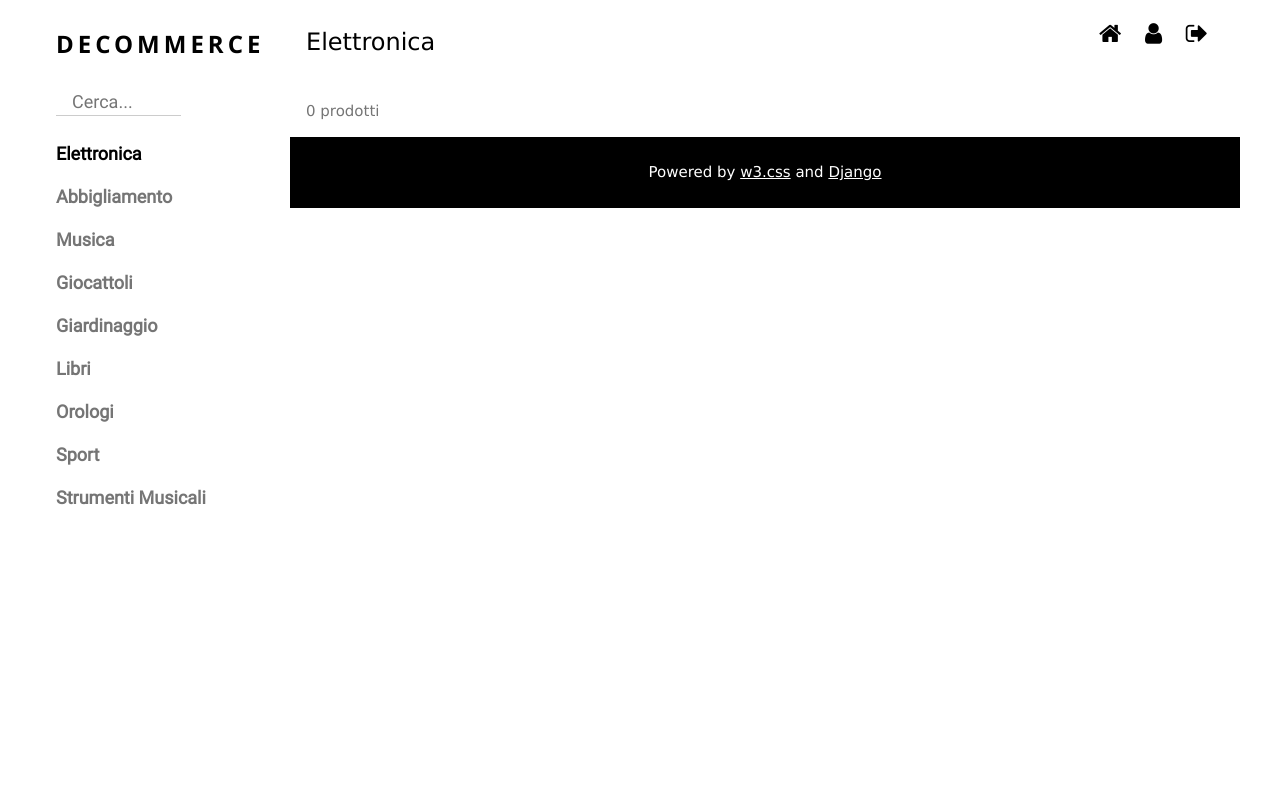
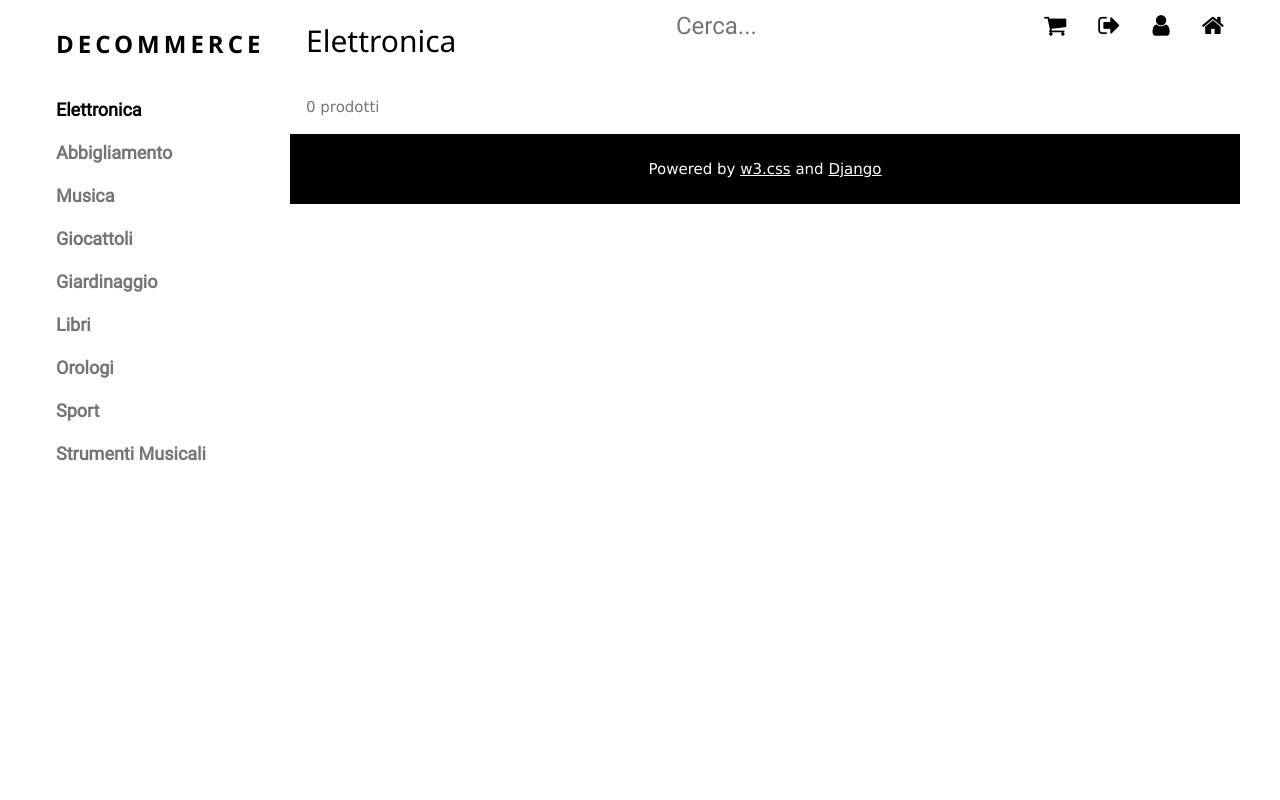
Before and after one commit to gi3o/DecommerceDede, a Django app: page /category/1/ in a window 1280 px wide. Run offline with Django 3.2, Linux system fonts and the light colour scheme; a user stored in the database is signed in; data comes from the database, SQL or seed files in the repository; both versions use the stored data as it was after the commit.

Commit message:
Visualizzazione profilo utente Migliorata la gestione delle views

```diff
--- a/decommerce/context_processor.py
+++ b/decommerce/context_processor.py
@@ -3,7 +3,11 @@ from .models import *
 def base_context(request):
     context = {'categories': Category.objects.all()}
     user = request.user
-    if UserProfile.objects.filter(user = user).exists():
+    if request.user.is_authenticated() and UserProfile.objects.filter(user = user).exists():
         buyer = UserProfile.objects.get(user = user)
+        cart = []
+        for item in buyer.cart.all():
+            if item.product in cart:
+                product = list.pop()
         context.update({'cart': buyer.cart.all(), 'cart_total': buyer.cart_total})
     return context
--- a/decommerce/forms.py
+++ b/decommerce/forms.py
@@ -54,12 +54,17 @@ class RegisterForm(forms.Form):
                                  required= False)
 
 class UploadProductForm(ModelForm):
+    tags = forms.CharField(max_length= 100,
+                           widget= TextInput(attrs= {'class': 'w3-input',
+                                      'placeholder': 'Tags (separa ogni tag con una virgola e uno spazio, es. "musica, cd")',
+                                      'maxlength':'100'}))
+
     class Meta:
         model = Product
         fields = ['name', 'category', 'details', 'price', 'image', 'stock']
         widgets = {
             'name':TextInput(attrs={'class':'w3-input', 'placeholder':'Nome Prodotto'}),
-            'category': Select(choices = Category.objects.all(), attrs={'class':'w3-select w3-input'}),
+            'category': Select(choices = Category.objects.all(), attrs={'class':'w3-select w3-input', 'title': 'Categoria'}),
             'details': Textarea(attrs={'class':'w3-input', 'placeholder':'Dettagli'}),
             'price': NumberInput(attrs={'class':'w3-input'}),
             'stock': NumberInput(attrs={'class':'w3-input'}),
--- a/decommerce/templates/decommerce/base.html
+++ b/decommerce/templates/decommerce/base.html
@@ -16,8 +16,8 @@
     <link rel="stylesheet" type="text/css"
           href="https://cdnjs.cloudflare.com/ajax/libs/font-awesome/4.7.0/css/font-awesome.min.css">
     <link rel="stylesheet" type="text/css" href="{% static 'decommerce/base.css' %}">
-    <link rel="icon" type="image/png" href="{% static 'decommerce/favicon-32x32.png' %}" sizes="32x32" />
-    <link rel="icon" type="image/png" href="{% static 'decommerce/favicon-16x16.png' %}" sizes="16x16" />
+    <link rel="icon" type="image/png" href="{% static 'decommerce/favicon-32x32.png' %}" sizes="32x32"/>
+    <link rel="icon" type="image/png" href="{% static 'decommerce/favicon-16x16.png' %}" sizes="16x16"/>
     <style>
         {% block style %}{% endblock %}
     </style>
@@ -30,14 +30,10 @@
 <nav class="w3-sidebar w3-bar-block w3-white w3-collapse w3-top" style="z-index:3;width: 250px;" id="mySidebar">
     <div class="w3-container w3-display-container w3-padding-16">
         <i onclick="w3_close()" class="fa fa-remove w3-hide-large w3-button w3-display-topright"></i>
-        <a href="{% url 'decommerce:index' %}" title="DECOMMERCE | Home" style="text-decoration: none"><h3 class="w3-wide"><b>DECOMMERCE</b></h3>
+        <a href="{% url 'decommerce:index' %}" title="DECOMMERCE | Home" style="text-decoration: none"><h3
+                class="w3-wide"><b>DECOMMERCE</b></h3>
         </a>
     </div>
-        <form id="searchForm" class="w3-large w3-margin-bottom" action="{% url 'decommerce:search' %}" method="post">
-        {% csrf_token %}
-        <input id="searchField" class="w3-container w3-input w3-margin-left w3-animate-input" name="search" type="search" placeholder="Cerca..."
-               style="font-family: Roboto, sans-serif; width: 50%; max-width: 80%">
-    </form>
     {% block sidebar %}{% endblock %}
     <div class="w3-large w3-text-grey" style="font-weight:bold">
         {% for category in categories %}
@@ -71,43 +67,57 @@
     <div class="w3-hide-large" id="hideLargeDiv" style="margin-top: 83px"></div>
 
     <!-- Top header -->
-    <header class="w3-container w3-xlarge w3-row">
-        <p class="w3-third">{% block top_title %}{% endblock %}</p>
-        <div class="w3-right w3-margin-top" id="iconParagraph">
-        {% if cart %}
-            <div class="w3-dropdown-click w3-margin-right">
-                <i onclick="dropdownDiv('cart')" class="fa fa-shopping-cart "></i>
-                <div id="cart" class="w3-dropdown-content w3-bar-block w3-card" style="width: 400px; max-height: 400px; overflow-y: auto; right: 0">
+    <header class="w3-bar w3-xlarge">
+        <h2 class="w3-bar-item">{% block top_title %}{% endblock %}</h2>
+        <span id="rightButtons">
+        <a href="{% url 'decommerce:index' %}" class="w3-bar-item w3-right w3-button" title="Home">
+            <i id="homeIcon" class="fa fa-home"></i></a>
+        {% if request.user.is_authenticated %}
+            <a href="{% url 'decommerce:profile' request.user.id %}" class="w3-bar-item w3-right w3-button"
+               title="Profilo"><i id="profileIcon" class="fa fa-user"></i></a>
+            <a href="{% url 'decommerce:logout' %}" class="w3-bar-item w3-right w3-button" title="Logout"><i
+                    id="logoutIcon" class="fa fa-sign-out"></i></a>
+        {% else %}
+            <a href="{% url 'decommerce:register' %}" class="w3-bar-item w3-right w3-button" title="Registrati"><i
+                    id="registerIcon" class="fa fa-user-plus"></i></a>
+            <a href="{% url 'decommerce:login' %}" class="w3-bar-item w3-right w3-button" title="Login"><i
+                    id="loginIcon" class="fa fa-sign-in"></i></a>
+        {% endif %}
+        <div class="w3-dropdown-click w3-right">
+            <button class="w3-button" onclick="expand('cart')"><i class="fa fa-shopping-cart"></i></button>
+            <div id="cart" class="w3-dropdown-content w3-bar-block w3-card" style="z-index: 1000">
+                {% if cart %}
                     {% for item in cart %}
-                       <div class="w3-row">
-                            <div class="w3-threequarter">
+                        <div class="w3-row w3-border-bottom w3-container">
+                            <a class="w3-third w3-col w3-medium" href="{% url 'decommerce:product' item.product.id %}">
                                 {{ item.quantity }} x {{ item.product.name }}
-                            </div>
-                            <div class="w3-col w3-right" style="max-height: 100px; max-width: 100px">
-                                <img src="{{ item.product.image.url }}" style="width: 100%; align: center; valign: center">
-                            </div>
-                       </div>
+                            </a>
+                            <img class="w3-col w3-right w3-circle" src="{{ item.product.image.url }}"
+                                 style="width: 50px">
+                        </div>
                     {% endfor %}
                     <div class="w3-gray w3-text-white">Totale: {{ cart_total }}</div>
-                    <a href="http://google.com">Gestisci carrello</a>
-                </div>
+                    <div class="w3-center w3-container"><a class="w3-button w3-medium"
+                                                           href="{% url 'decommerce:profile' request.user.id %}">Gestisci
+                        Carrello</a></div>
+                    <div class="w3-center w3-container"><a class="w3-button w3-medium"
+                                                           href="{% url 'decommerce:checkout' %}">Completa l'ordine</a>
+                    </div>
+                {% else %}
+                    <h5 class="w3-container">Il tuo carrello &egrave; vuoto</h5>
+                {% endif %}
             </div>
-        {% endif %}
-            <a href="{% url 'decommerce:index' %}" title="Home"><i id="homeIcon" class="fa fa-home w3-margin-right"></i></a>
-            {% if request.user.is_authenticated %}
-                <a href="{% url 'decommerce:profile' request.user.id %}" title="Profilo"><i id="profileIcon" class="fa fa-user w3-margin-right"></i></a>
-                <a href="{% url 'decommerce:logout' %}" title="Logout"><i id="logoutIcon" class="fa fa-sign-out w3-margin-right"></i></a>
-            {% else %}
-                <a href="{% url 'decommerce:register' %}" title="Registrati"><i id="registerIcon" class="fa fa-user-plus w3-margin-right"></i></a>
-                <a href="{% url 'decommerce:login' %}" title="Login"><i id="loginIcon" class="fa fa-sign-in w3-margin-right"></i></a>
-            {% endif %}
         </div>
-
-
+        <form id="searchForm" action="{% url 'decommerce:search' %}" method="post">
+            {% csrf_token %}
+            <input id="searchField" class="w3-bar-item w3-right w3-input" name="search"
+                   type="search" placeholder="Cerca..." required
+                   style="font-family: Roboto, sans-serif">
+        </form>
+        </span>
     </header>
 
     {% block content %}{% endblock %}
-
 
     <div class="w3-black w3-center w3-padding-24">Powered by
         <a href="https://www.w3schools.com/w3css/default.asp" title="W3.CSS" target="_blank" class="w3-hover-opacity">
@@ -148,7 +158,7 @@
 
     function expandModal(id) {
         var modal = document.getElementById(id);
-        if (window.innerWidth > 992 ) {
+        if (window.innerWidth > 992) {
             modal.style.paddingLeft = '25%';
         } else {
             modal.style.paddingLeft = 0;
--- a/decommerce/templates/decommerce/products_show.html
+++ b/decommerce/templates/decommerce/products_show.html
@@ -13,17 +13,21 @@
 
     {% block products %}
     <!-- Product grid -->
-    <div class="w3-row w3-grayscale">
+    <div class="w3-row">
         {% for product in product_list %}
-            <div class="w3-col l3 s6">
+            <div class="w3-col l3 s6 w3-card w3-margin" style="height: 350px">
                 <div class="w3-container">
                     <div class="w3-display-container">
-                        <img src="{{ product.image.url }}" style="width: 100%">
+                        <div class="w3-center w3-margin-top">
+                            <img src="{{ product.image.url }}" style="max-width: 200px; max-height: 200px;">
+                        </div>
                         <div class="w3-display-middle w3-display-hover">
                             <a class="w3-btn w3-black" href="{% url 'decommerce:product' product.id %}"><i
                                     class="fa fa-info"></i> Dettagli</a>
                         </div>
-                        <p>{{ product.name }}<br><b>{{ product.price }} Euro</b><br>
+                        <p>{{ product.name|truncatechars:65 }}<br>
+                            <b>{{ product.price }} Euro</b>
+                            <br>
                             {% with ''|center:5 as range %}
                                     {% for i in range %}
                                         {% if forloop.counter <= product.stars_avg %}
--- a/decommerce/templates/decommerce/search.html
+++ b/decommerce/templates/decommerce/search.html
@@ -4,11 +4,12 @@
     Displays the products inside a category.
 {% endcomment %}
 {% block title %}Risultati Ricerca{% endblock %}
-{% block top_title %}Risultati per {{ query }}{% endblock %}
+{% block top_title %}Risultati ricerca{% endblock %}
 {% block body_title %}
     {% blocktrans count product_list.count as products %}
         {{ products }} risultato
         {% plural %}
         {{ products }} risultati
     {% endblocktrans %}
+    per "{{ query }}"
 {% endblock %}
--- a/decommerce/urls.py
+++ b/decommerce/urls.py
@@ -37,6 +37,10 @@ urlpatterns = [
     url(r'^product_details/(?P<product_id>[0-9]+)/$', views.product_details, name='product_details'),
     # ex: /add_review/44
     url(r'^add_review/(?P<product_id>[0-9]+)/$', views.add_review, name='add_review'),
+    # ex: /remove_cart/2
+    url(r'^remove_cart/(?P<item_id>[0-9]+)/$', views.remove_cart, name='remove_cart'),
+    # ex: /checkout/
+    url(r'^checkout/$', views.checkout, name='checkout'),
     # ex: /logout/
     url(r'^logout/$', views.logout_view, name='logout'),
     # used to handle login
--- a/decommerce/views.py
+++ b/decommerce/views.py
@@ -1,17 +1,17 @@
 from django.contrib.auth import logout, authenticate, login
-from django.contrib.auth.models import User
 from django.db import IntegrityError
-from django.db.models import Q
+from django.db.models import Q, ManyToManyField
 from django.http import HttpResponseRedirect, HttpResponse
 from django.shortcuts import render, get_object_or_404
 from decommerce.forms import *
 from .models import *
 from django.contrib.auth.decorators import login_required
+from random import random
 
 
 # Create your views here.
 def index(request):
-    product_list_ord = Product.objects.order_by('-added')[:10]
+    product_list_ord = sorted(Product.objects.order_by('-added')[:9], key=lambda x: random())
     return render(request, 'decommerce/index.html',
                   context={'product_list': product_list_ord})
 
@@ -39,24 +39,23 @@ def product(request, product_id):
     product = get_object_or_404(Product, pk=product_id)
     if request.method == 'POST':
         quantity = int(request.POST['stock'])
-        buyer = UserProfile.objects.get(user = request.user)
+        buyer = UserProfile.objects.get(user=request.user)
         product.decrease_stock(quantity)
-        product.save()
-        buyer.cart.create(product = product, quantity = quantity)
+        buyer.cart.create(product=product, quantity=quantity)
         return HttpResponseRedirect('/product/' + product_id)
     else:
         category = product.category
         reviews = ProductReview.objects.filter(product=product)
         review_form = ProductReviewForm()
         context = {'actual_category': category, 'product': product,
-                   'review_form': review_form,
-                   'product_available': product.product_available}
-        if not request.user.is_authenticated():
-            context.update({'errors': ['Devi essere loggato per scrivere una recensione']})
-        elif reviews.filter(by=UserProfile.objects.get(user=request.user)).exists():
-            context.update({'reviews': reviews, 'errors': ['Hai già scritto una recensione']})
+                   'review_form': review_form}
+        if not request.user.is_authenticated() or SellerProfile.objects.filter(user=request.user).exists():
+            context.update({'errors': ['Devi essere loggato come compratore per scrivere una recensione']})
+        elif reviews.filter(by=UserProfile.objects.filter(user=request.user)).exists():
+            context.update({'reviews': reviews, 'errors': ['Hai già scritto una recensione'],
+                            'product_available': product.product_available})
         else:
-            context.update({'reviews': reviews})
+            context.update({'reviews': reviews, 'product_available': product.product_available})
         return render(request, 'decommerce/product.html', context)
 
 
@@ -124,8 +123,6 @@ def register(request):
             return HttpResponseRedirect('/')
         else:
             context.update({'errors': register_form.errors})
-    else:
-        register_form = RegisterForm()
     return render(request, 'decommerce/register.html', context)
 
 
@@ -148,7 +145,6 @@ def seller_profile(request, user, visitor=False):
 
 @login_required
 def buyer_profile(request, user, visitor=False):
-    buyer = get_object_or_404(UserProfile, user=user)
     buyer = get_object_or_404(UserProfile, user=user)
     orders_made = Order.objects.filter(user=buyer)
     edit_user = ModifyUserDataForm(
@@ -205,8 +201,17 @@ def add_product(request, user_id):
         form = UploadProductForm(request.POST, request.FILES)
         if form.is_valid():
             data = form.cleaned_data
+            tags = list(filter(None, data['tags'].lower().split(", ")))
+            tag_field = ManyToManyField(Tags, blank= True)
+            for tag in tags:
+                if Tags.objects.filter(tag= tag).exists():
+                    tag_field.add(Tags.objects.get(tag = tag))
+                else:
+                    new_tag = Tags(tag= tag)
+                    new_tag.save()
+                    tag_field.add(tag= new_tag)
             product = Product(name=data['name'], category=data['category'], details=data['details'],
-                              price=data['price'], image=data['image'],
+                              price=data['price'], image=data['image'], tags = tag_field,
                               seller=get_object_or_404(SellerProfile, user=request.user), stock=data['stock'])
             product.save()
             return HttpResponseRedirect('/account/' + str(user_id))
@@ -243,3 +248,23 @@ def product_details(request, product_id):
         else:
             context.update({'errors': ['Il numero di oggetti deve essere positivo']})
     return render(request, 'decommerce/product_details.html', context)
+
+
+@login_required
+def remove_cart(request, item_id):
+    if request.method == "POST":
+        item = CartItem.objects.get(id=item_id)
+        item.product.increase_stock(item.quantity)
+        UserProfile.objects.get(user=request.user).cart.get(id=int(item_id)).delete()
+    return HttpResponseRedirect('/account/' + str(request.user.id))
+
+
+@login_required
+def checkout(request):
+    if UserProfile.objects.filter(user=request.user).exists():
+        buyer = UserProfile.objects.get(user=request.user)
+        for item in buyer.cart.all():
+            order = Order(product=item.product, user=buyer, quantity=item.quantity)
+            order.save()
+            item.delete()
+    return HttpResponseRedirect('/account/' + str(request.user.id))
```
Also changed, not shown: decommerce/models.py (+11 -1 lines), decommerce/templates/decommerce/buyer_profile.html (+17 -0 lines), decommerce/templates/decommerce/product.html (+7 -5 lines), decommerce/templates/decommerce/product_details.html (+6 -5 lines), decommerce/templates/decommerce/seller_profile.html (+22 -11 lines), db.sqlite3, decommerce/migrations/0023_auto_20170615_0933.py (added), 1 other file.
